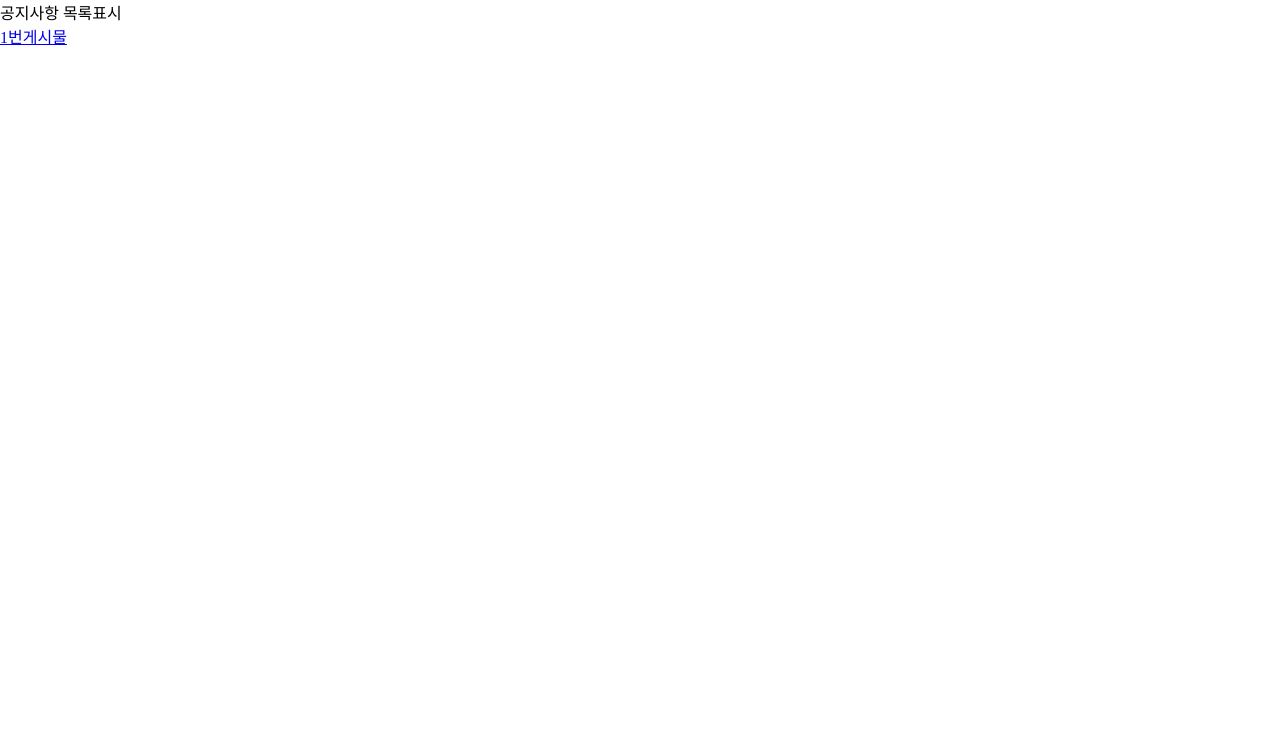
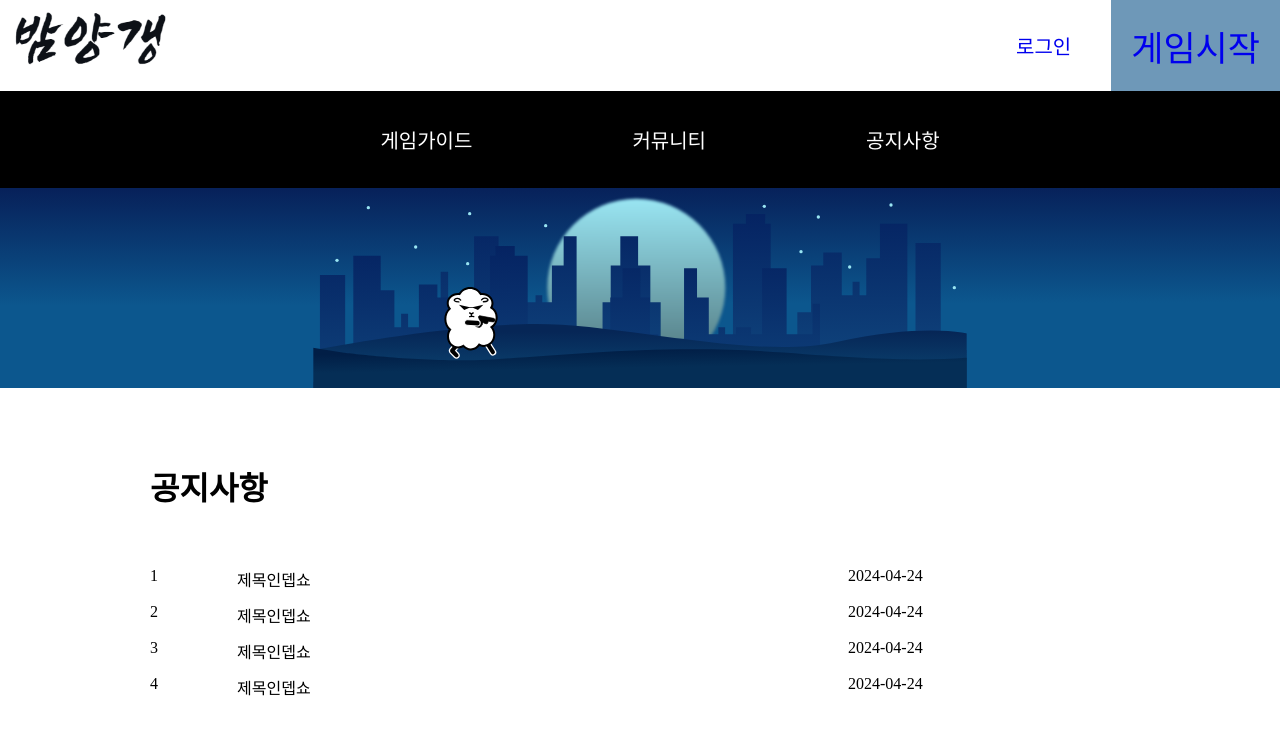
Before and after one commit to soljiiii/bamyanggang-FE, a React (Vite) app: page /notice in a window 1280 px wide. Shown: the top 734 px of the page. Built offline with nearby package versions, Linux system fonts and the light colour scheme.

Commit message:
24.04.23 SubBanner 컴포넌트 구현, 공지사항 데이터 출력 완료

```diff
--- a/db.json
+++ b/db.json
@@ -17,5 +17,39 @@
   ],
   "games": [
 
+  ],
+
+  "notice" : [
+    {
+      "postNo": 1,
+      "title": "제목인뎁쇼",
+      "content": "내용인뎁쇼",
+      "vwCnt": 13,
+      "wrtnDate": "2024-04-24"
+    },
+
+    {
+      "postNo": 2,
+      "title": "제목인뎁쇼",
+      "content": "내용인뎁쇼",
+      "vwCnt": 13,
+      "wrtnDate": "2024-04-24"
+    },
+
+    {
+      "postNo": 3,
+      "title": "제목인뎁쇼",
+      "content": "내용인뎁쇼",
+      "vwCnt": 13,
+      "wrtnDate": "2024-04-24"
+    },
+
+    {
+      "postNo": 4,
+      "title": "제목인뎁쇼",
+      "content": "내용인뎁쇼",
+      "vwCnt": 13,
+      "wrtnDate": "2024-04-24"
+    }
   ]
 }
--- /dev/null
+++ b/src/component/boards/NoticeList.jsx
@@ -0,0 +1,23 @@
+import React from "react";
+import NoticeListItem from "./NoticeListItem";
+
+function NoticeList(props){
+    const {notices} = props;
+
+    return(
+        <div>
+            {notices.map((noticeData, index) =>{
+                //notices에 저장되어 있는 많은 json 데이터를 noticeData로 하나하나 파싱해서 저장
+                //noticeData : notice의 item 저장
+                return(
+                    <NoticeListItem
+                    key={noticeData.postNo}
+                    noticeData={noticeData}
+                    />
+                )
+            })}
+        </div>
+    )
+}
+
+export default NoticeList;
--- /dev/null
+++ b/src/component/boards/NoticeListItem.jsx
@@ -0,0 +1,17 @@
+import React from "react";
+
+function NoticeListItem(props){
+    const {noticeData} = props;
+
+     return (
+            <div className="noticeItem">
+                <div className="itemNo">{noticeData.postNo}</div>
+                <div className="itemTitle">{noticeData.title}</div>
+                <div className="itemWrtnDate">{noticeData.wrtnDate}</div>
+                <br/><br/>
+            </div>
+     );
+
+}
+
+export default NoticeListItem;
--- /dev/null
+++ b/src/layouts/SubBanner.jsx
@@ -0,0 +1,11 @@
+import React from "react";
+
+//서브배너 이미지, Header컴포넌트와 같이 사용
+function SubBanner(){
+    return(
+        <div className="subBanner">
+            <img src="/images-jsx/서브배너.svg" style= {{width: '100%'}}/>
+        </div>
+    )
+}
+export default SubBanner;
--- /dev/null
+++ b/src/pages/boards/Notice.css
@@ -0,0 +1,24 @@
+.noticeList{
+    width: 980px;
+    margin: auto;
+    padding: 50px 20px 0px 20px;
+
+}
+.noticeItem{
+    display: flex;
+    justify-content: space-between;
+}
+
+.itemNo{
+    width: 5%;
+    margin-right: 20px;
+}
+
+.itemTitle{
+    width: 65%;
+    padding-left: 20px;
+}
+
+.itemWrtnDate{
+    width: 30%;
+}
--- a/src/pages/boards/Notice.jsx
+++ b/src/pages/boards/Notice.jsx
@@ -1,24 +1,27 @@
 import { useParams } from "react-router";
 import { Link } from "react-router-dom";
+import Header from "../../layouts/Header";
+import NoticeList from "../../component/boards/NoticeList";
+import db from "../../../db.json"
+import "./Notice.css";
+import SubBanner from "../../layouts/SubBanner";
+
 
 function Notice(){
-    const {no} = useParams();
-
-    if(no){
-        return (
-            <div>{no}번 공지사항</div>
-        );
-    }
-    else{
-        return(
-            <div>
-                <div>
-                    <div>공지사항 목록표시</div>
-                    <Link to="/notice/1">1번게시물</Link>
-                </div>
+    return(
+        <div>
+             <Header />
+             <SubBanner />
+             <div className="noticeList">
+                <h1>공지사항</h1>
+                    <br/>
+                    <br/>
+                    <NoticeList
+                    notices={db.notice}
+                    />
             </div>
-        );
-    }
+        </div>
+    )
 }
 
 export default Notice;
```
Also changed, not shown: public/images-jsx/서브배너.svg (added).
